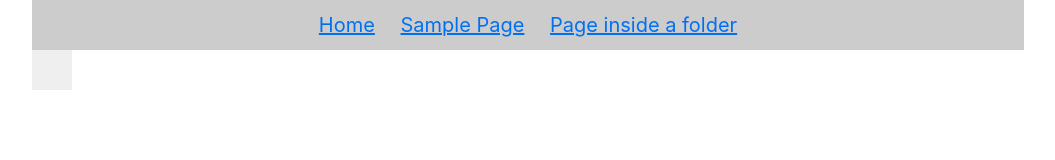
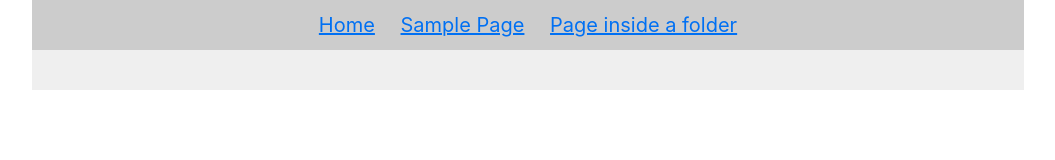
Before and after one commit to nalmeida/ssg5-test, a plain HTML site: page src/_header.html in a window 1280 px wide. Shown: the whole page, without its empty margins (112-1167 px from the left). Drawn offline with Linux system fonts and the light colour scheme.

Commit message:
Fix CSS width of main element

```diff
--- a/src/_header.html
+++ b/src/_header.html
@@ -24,9 +24,10 @@
 		}
 		main {
 			min-height: 100%;
+			min-width: 100%;
+			box-sizing: border-box;
 			margin:0;
 			background-color: #efefef;
-			display: inline-block;
 			padding: 1em;
 		}
 		h1 {
```
